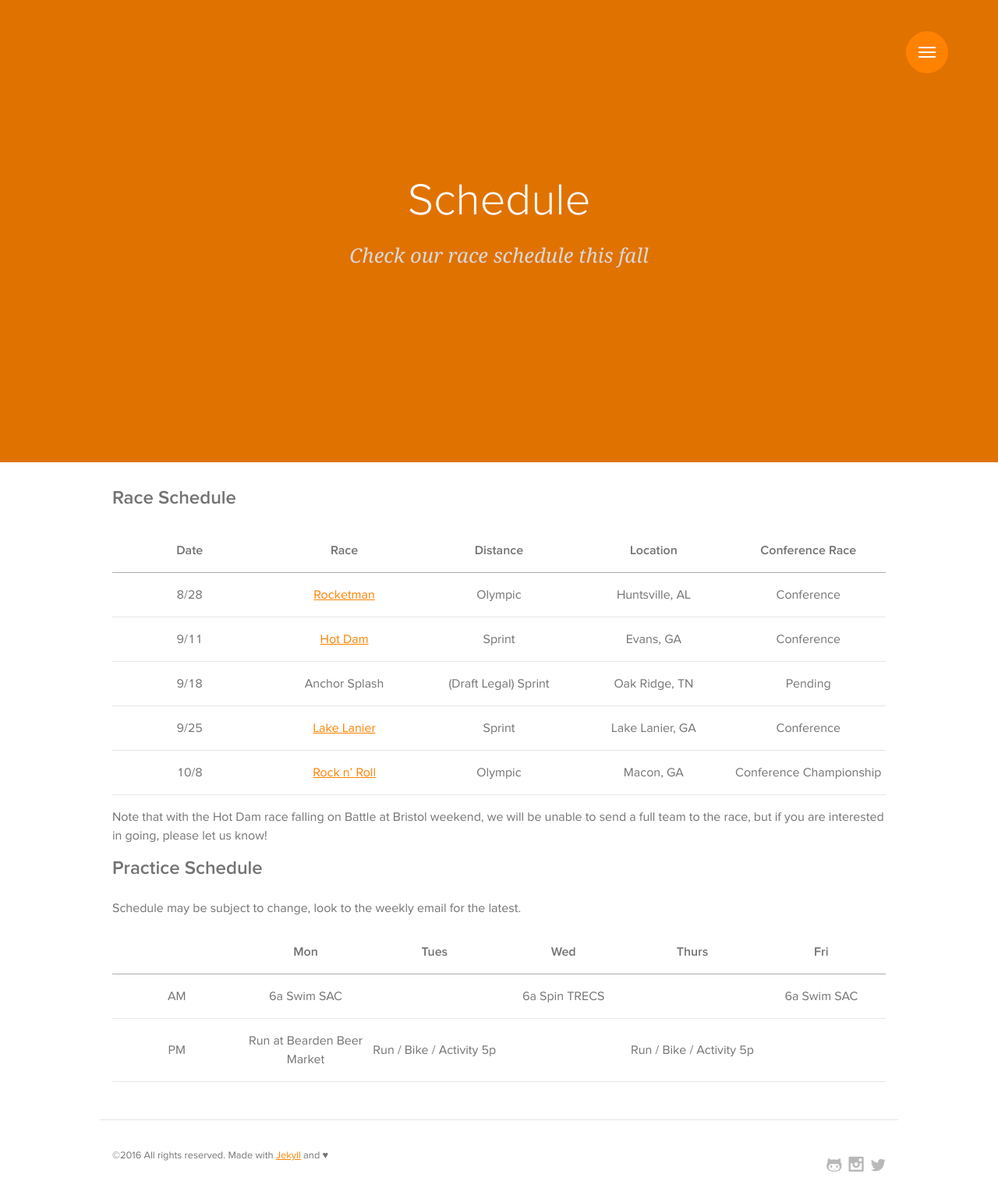
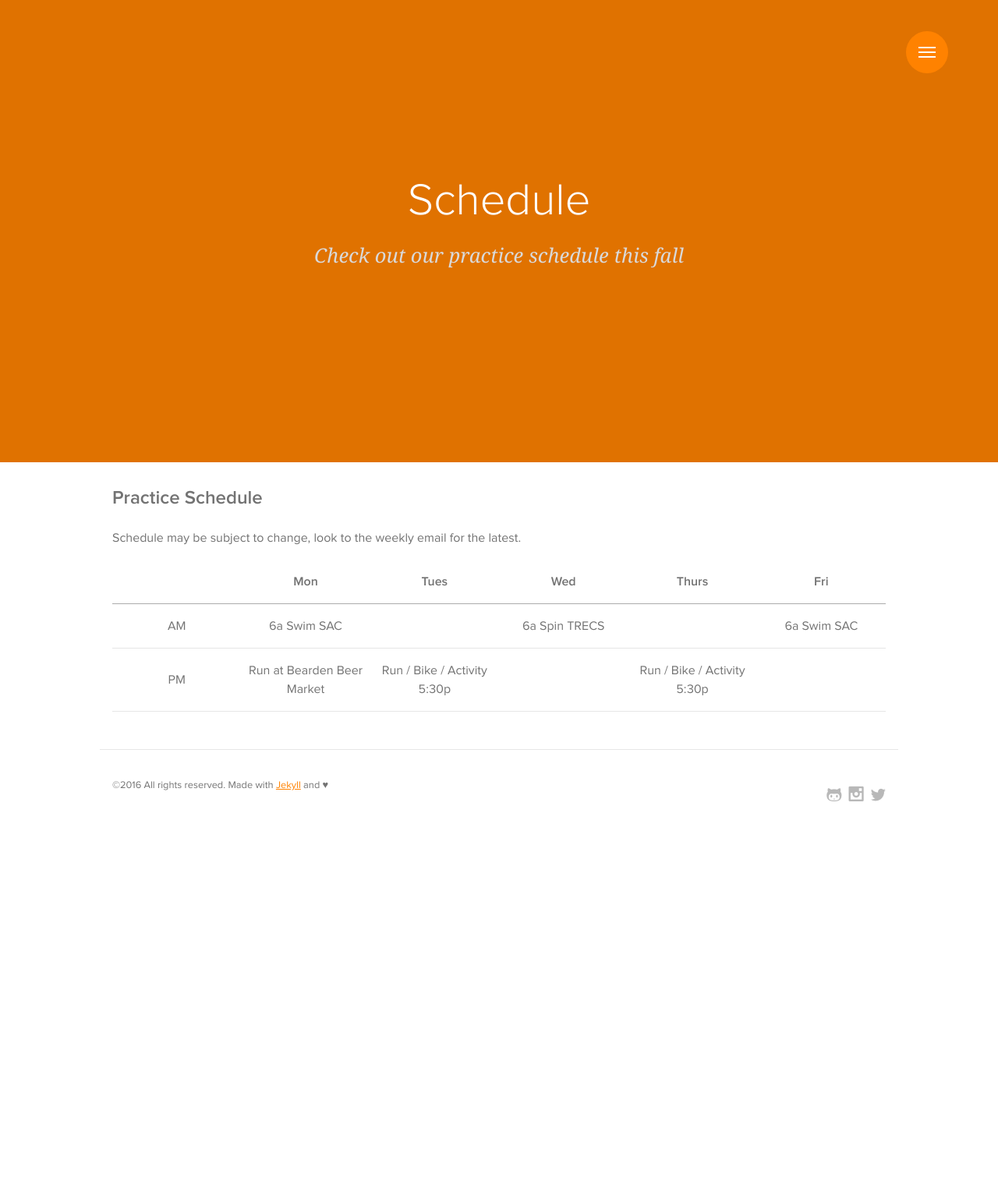
Before and after one commit to trivols/trivols.github.io, a Jekyll site: the page built from schedule.md, in a window 1280 px wide. Shown: the top 1542 px of the page at 78% size. Built offline with Jekyll 4.4.1, drawn with Linux system fonts in a browser that asks for light colours; some web fonts are replaced.

Commit message:
Updates to Races
added links to the race page on the front page as well

```diff
--- a/_includes/navbar.html
+++ b/_includes/navbar.html
@@ -17,6 +17,7 @@
           <li><a href="{{ '/blog' | prepend: site.baseurl }}">Blog</a></li>
           <li><a href="{{ '/about' | prepend: site.baseurl }}">About</a></li>
           <li><a href="{{ '/schedule' | prepend: site.baseurl }}">Schedule</a></li>
+          <li><a href="{{ '/races' | prepend: site.baseurl }}">Races</a></li>
           <li><a href="{{ site.author.twitter }}" target="_blank"><i class="icon icon-twitter"></i> Twitter</a></li>
           <li><a href="{{ '/feed.xml' | prepend: site.baseurl }}" target="_blank"><i class="icon icon-feed"></i> RSS</a></li>
         </ul>
--- a/index.html
+++ b/index.html
@@ -13,6 +13,7 @@
 
     <nav class="intro-actions">
       <a href="/about/" class="button button-ghost" role="button">Learn More</a>
+      <a href="/races/" class="button button-ghost" role="button">Check our Fall Races</a>
     </nav>
 
   </div>
--- a/schedule.md
+++ b/schedule.md
@@ -1,31 +1,19 @@
 ---
 layout: page
 title: Schedule
-subtitle: Check our race schedule this fall
+subtitle: Check out our practice schedule this fall
 permalink: /schedule/
 custom_js:
  - format-google-calendar.min
  - jquery-2.1.1
 ---
-## Race Schedule
-
-| Date |      Race     |        Distance       |     Location    |     Conference Race     |
-|:----:|:-------------:|:---------------------:|:---------------:|:-----------------------:|
-| 8/28 |   [Rocketman](http://teamrockettri.org/rocketman/)   |        Olympic        |  Huntsville, AL |        Conference       |
-| 9/11 |    [Hot Dam](http://goraceproductions.com/races/2016-hot-dam-sprint-triathlon/)    |         Sprint        |    Evans, GA    |        Conference       |
-| 9/18 | Anchor Splash | (Draft Legal) Sprint |  Oak Ridge, TN  |         Pending        |
-| 9/25 |  [Lake Lanier](http://gamultisports.com/lakelanierislandstriathlon/)  |         Sprint        | Lake Lanier, GA |        Conference       |
-| 10/8 |  [Rock n' Roll](http://gamultisports.com/rocknrollmanraceseries/olympic/) |        Olympic        |    Macon, GA    | Conference Championship |
-
-Note that with the Hot Dam race falling on Battle at Bristol weekend, we will be unable to send a full team to the race, but if you are interested in going, please let us know!
-
 ## Practice Schedule
 Schedule may be subject to change, look to the weekly email for the latest.
 
 |    |             Mon            |           Tues           |      Wed      |           Thurs          |     Fri     |
 |:--:|:--------------------------:|:------------------------:|:-------------:|:------------------------:|:-----------:|
 | AM |         6a Swim SAC        |                          | 6a Spin TRECS |                          | 6a Swim SAC |
-| PM | Run at Bearden Beer Market | Run / Bike / Activity 5p |               | Run / Bike / Activity 5p |             |
+| PM | Run at Bearden Beer Market | Run / Bike / Activity 5:30p |               | Run / Bike / Activity 5:30p |             |
 
 <ul id="events-upcoming">
 </ul>
```
Also changed, not shown: races.md (added, +16 -0 lines).
